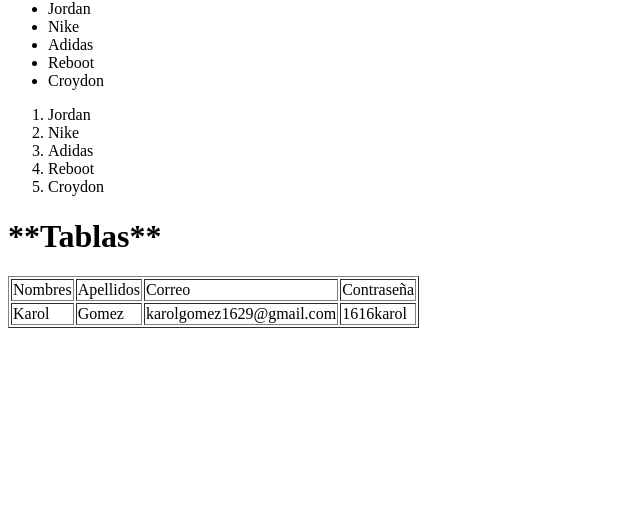
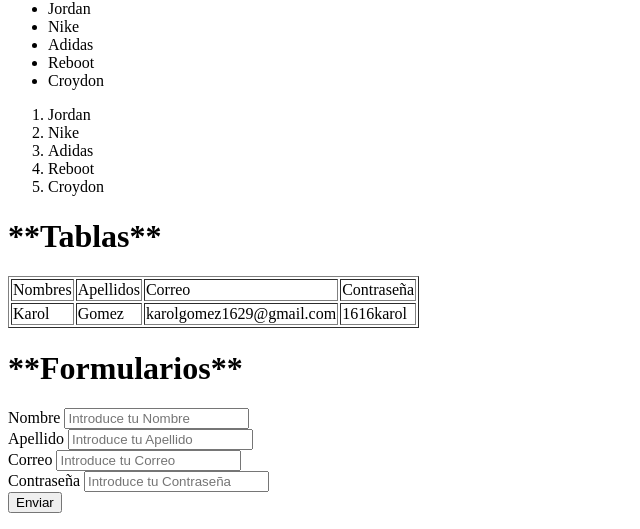
Before and after one commit to karolgomez1629-blip/Proyectoficha3313637, a plain HTML site: page index.html in a window 1280 px wide. Shown: the part 508-1037 px from the top of the page, without its empty margins (0-640 px from the left). Before the commit the page ends 844 px from the top, so only its background shows below. Drawn offline with Linux system fonts and the light colour scheme.

Commit message:
Actualizado el html hasta formulario

```diff
--- a/index.html
+++ b/index.html
@@ -47,5 +47,30 @@
             <td>karolgomez1629@gmail.com</td>
             <td>1616karol</td>
         </tr>
+    </table>
+
+<h1>**Formularios**</h1>
+<form>
+    <label for="Nombre">Nombre</label>
+    <input type="text" id="Nombre" name="Nombre" placeholder="Introduce tu Nombre">
+    <br>
+
+    <label for="Apellido">Apellido</label>
+    <input type="text" id="Apellido" name="Apellido" placeholder="Introduce tu Apellido">
+    <br>
+
+    <label for="Correo">Correo</label>
+    <input type="email" id="Correo" name="Correo" placeholder="Introduce tu Correo">
+     <br>
+
+    <label for="Contraseña">Contraseña</label>
+    <input type="password" id="Contraseña" name="Contraseña" placeholder="Introduce tu Contraseña">
+    <br>
+    <input type="submit" value="Enviar">
+
+
+
+</form>
+
 </body>
 </html>
```
